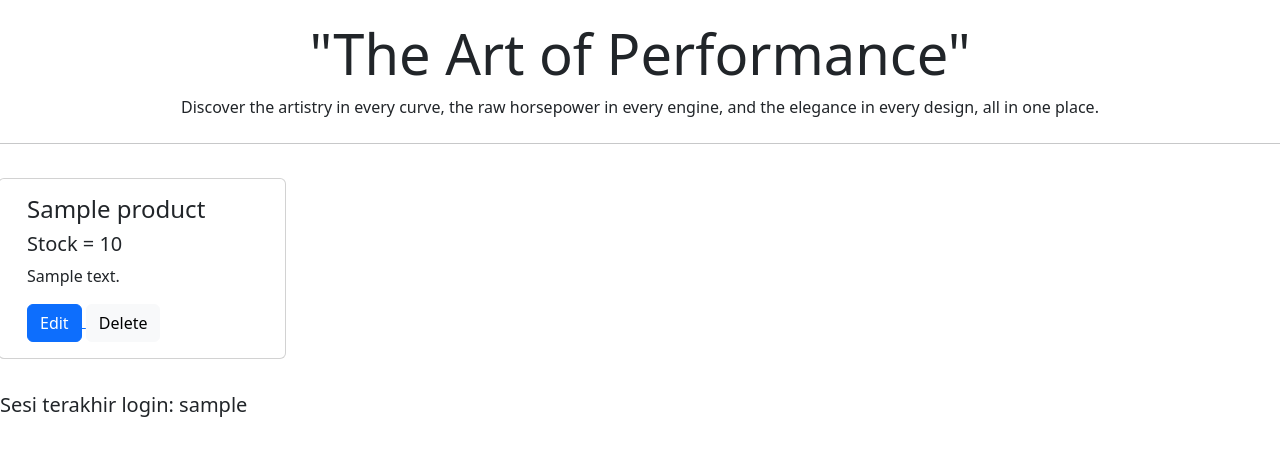
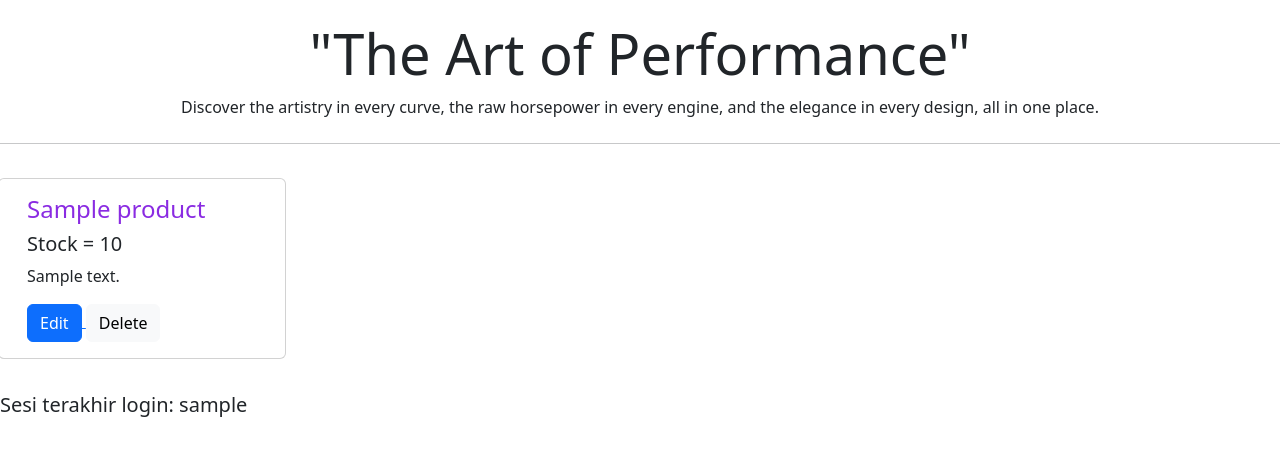
Before and after one commit to kimiagastya/inventoire, a Django app: template main/templates/main.html in a window 1280 px wide. Shown: the part 133-589 px from the top of the page. Run offline with Django 4.2, Linux system fonts and the light colour scheme; tables that the repository leaves empty hold one stand-in row (values such as "Sample post"); the template is opened without the code that fills it: values that come from a table or form of the project are taken from there, most other values are stand-ins (such as "Sample title", 1, 10 or a date in 2020).

Commit message:
Update bonus Tugas 5

```diff
--- a/main/templates/main.html
+++ b/main/templates/main.html
@@ -58,7 +58,11 @@
             <div class="card" style="width: 18rem;">
                 {% comment %} <img class="card-img-top" src="{{ p.car_image.url }}.jpg" alt="{{p.name}}"> {% endcomment %}
                     <div class="card-body">
+                    {% if forloop.last %}
+                        <h4 class="card-title" style="color:blueviolet;">{{p.name}}</h4>
+                    {% else %}
                     <h4 class="card-title">{{p.name}}</h4>
+                    {% endif %}
                     <h5 class="card-amount">Stock = {{p.amount}}</h5>
                     <p class="card-text">{{p.description}}</p>
                     <a href="{% url 'main:edit_product' p.pk %}">
```
